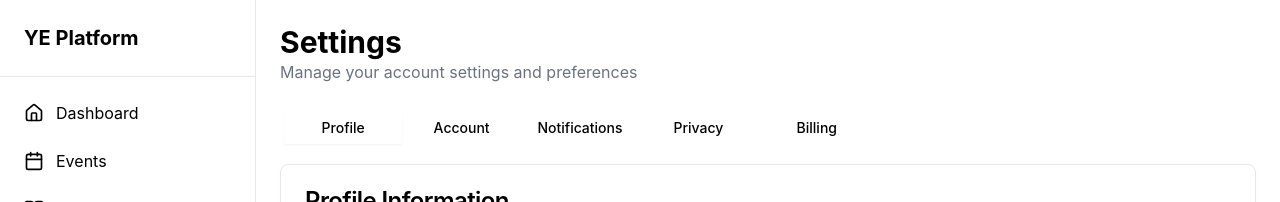
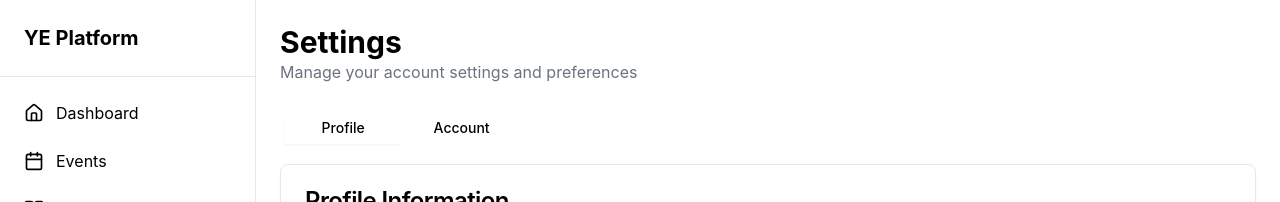
Before and after one commit to AfroDemo/yem, a React (Create React App) app in the folder front/: page /dashboard/settings in a window 1280 px wide. Shown: the top 202 px of the page. Built offline with nearby package versions, Linux system fonts and the light colour scheme; no server answers; sample sign-in values are in the browser's storage.

Commit message:
Disable notifications and billing tabs in Settings page

```diff
--- a/front/src/pages/Settings/Setting.jsx
+++ b/front/src/pages/Settings/Setting.jsx
@@ -162,7 +162,7 @@ export default function SettingsPage() {
           >
             Account
           </TabsTrigger>
-          <TabsTrigger
+          {/* <TabsTrigger
             value="notifications"
             active={activeTab === "notifications"}
             onClick={() => setActiveTab("notifications")}
@@ -182,7 +182,7 @@ export default function SettingsPage() {
             onClick={() => setActiveTab("billing")}
           >
             Billing
-          </TabsTrigger>
+          </TabsTrigger> */}
         </TabsList>
 
         {activeTab === "profile" && (
@@ -599,7 +599,7 @@ export default function SettingsPage() {
           </TabsContent>
         )}
 
-        {activeTab === "notifications" && (
+        {/* {activeTab === "notifications" && (
           <TabsContent value="notifications" className="space-y-4">
             <Card>
               <CardHeader>
@@ -1101,7 +1101,7 @@ export default function SettingsPage() {
               </CardFooter>
             </Card>
           </TabsContent>
-        )}
+        )} */}
       </div>
     </div>
   );
```
